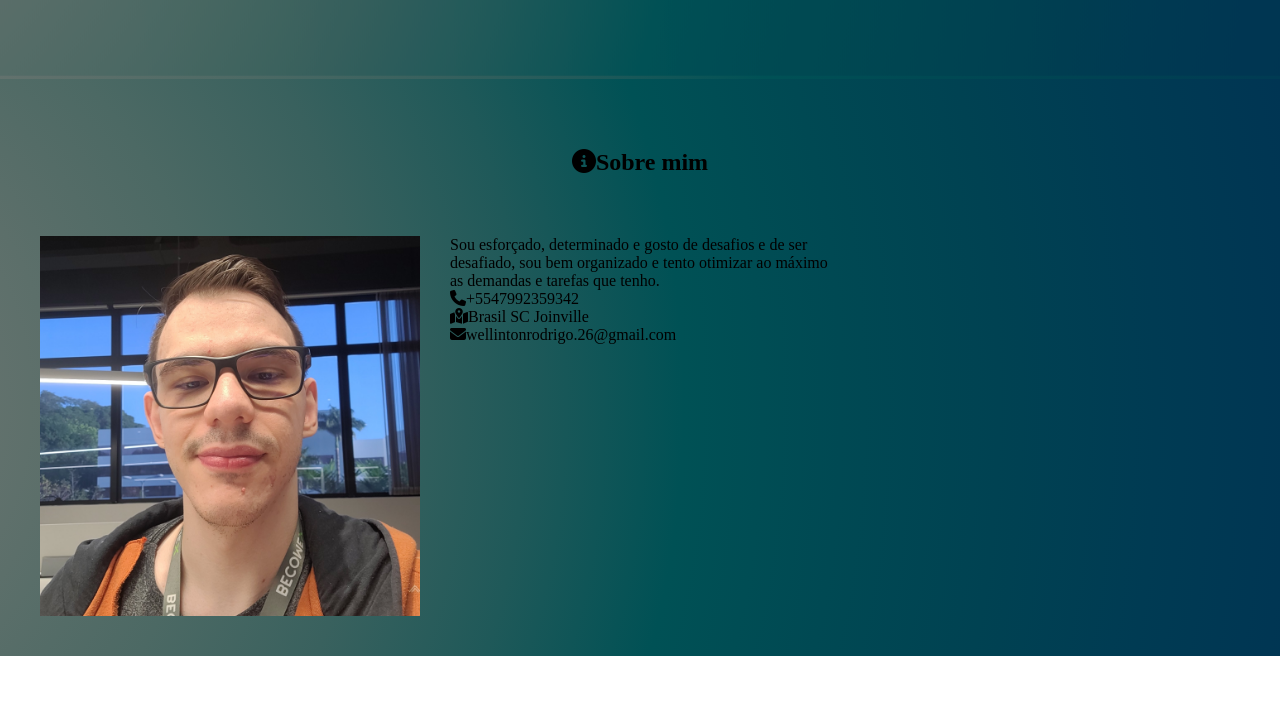
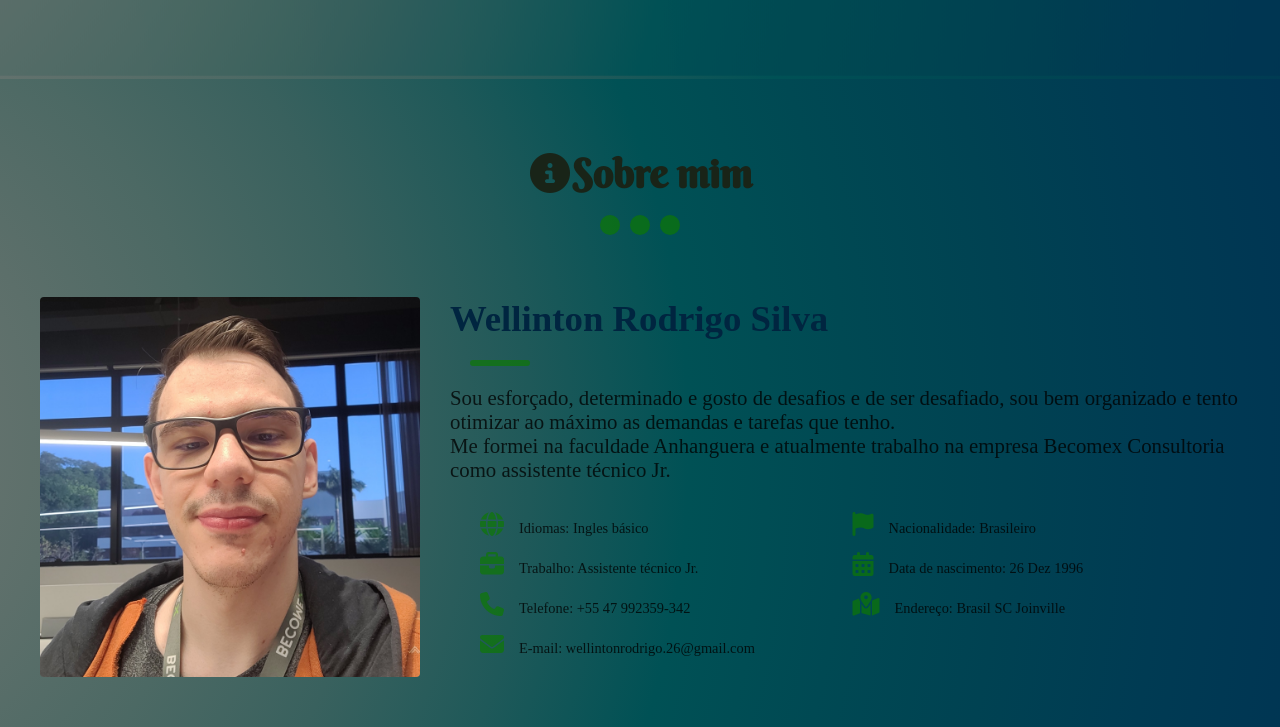
Before and after one commit to WellintonRodrigo/PortifolioWellinton, a plain HTML site: page LANDING PAGE - portfólio/index.html in a window 1280 px wide. Shown: the part 660-1387 px from the top of the page. Before the commit the page ends 1316 px from the top, so only its background shows below. Drawn offline with Linux system fonts and the light colour scheme.

Commit message:
Atualizações dos arquivos do portifolio
Portifolio V1.3

```diff
--- a/LANDING PAGE - portfólio/asset/css/style.css
+++ b/LANDING PAGE - portfólio/asset/css/style.css
@@ -45,6 +45,7 @@ header samp{
 .img-responsive{
     max-width: 100%;
     padding: 1rem;
+
 }
 .section-div{
     animation: inicializar 7s forwards;
@@ -136,3 +137,117 @@ main{
     text-align: center;
     color: #000;
 }
+
+.sobre_titulo h1{
+    font-size:2.5rem;
+    color :#192418;
+    margin-bottom: 15px;
+    font-family: "Berkshire Swash", cursive;
+}
+
+.fa-circle-info{
+    color: #192418;
+     padding: 2px;
+}
+
+.sobre_titulo  .buttons{
+    display: flex;
+    gap: 10px;
+    justify-content: center;
+    padding: 2px;
+}
+.buttons span{
+    height: 20px;
+    width: 20px;
+    border-radius: 50%;
+    background-color: #0e7902ad;
+}
+
+.sobre img{ /*Essa transição desfoca um pouco a imagem*/
+    animation: lado_secao 5s ease-in-out forwards;
+    cursor: pointer;
+    grid:2;
+    max-width: 100%;
+    border-radius: 4px;
+    filter: blur(0);
+}
+.sobre img:hover{
+    transition: .5s ease-in;
+    filter: blur(1px);
+}
+
+.sobre_conteudo{
+    animation: sobe_secao .6s ease-in-out forwards;
+    grid-column: 2/-1;
+    display:grid;
+    grid-template-columns: 1fr 1fr;
+    color: #000000c5;
+
+}
+
+.sobre_texto{
+    display:grid;
+    grid-column:1/-1;
+    grid-template-columns: 1fr 1fr;
+
+}
+
+.sobre_texto h1{
+    font-size:2.3rem;
+    color: #002540;
+    grid-column: 1/-1;
+}
+.sobre_texto h1::after{
+    background-color:#0e7902ad;
+    height: 6px;
+    width: 60px;
+    margin: 20px;
+    content: "";
+    display: block;
+    border-radius: 5px;
+}
+.sobre_texto p{
+    font-size: 1.3rem;
+    grid-column: 1/-1;
+}
+
+.sobre_info{
+    margin: 30px;
+    display: grid;
+    grid-template-columns: 1fr 1fr;
+    grid-column: 1/-1;
+    gap: 15px;
+    align-items: center;
+}
+
+.sobre_info i{
+    color: #0e7902ad;
+    display: inline-block;
+    padding-right: 15px;
+    font-size:1.5rem;
+}
+.sobre_info p{
+    font-size:.9rem;
+}
+
+@keyframes sobe_secao {
+    from {
+        transition: .5s;
+        transform: translate3d(60px, 0, 0);
+    }
+    to {
+        transform: translate3d(0, 0, 0);
+    }
+
+}
+
+@keyframes lado_secao {
+    from {
+        transition: .5s;
+        transform: translate3d(-60px, 0, 0);
+    }
+    to {
+        transform: translate3d(0, 0, 0);
+    }
+
+}
--- a/LANDING PAGE - portfólio/index.html
+++ b/LANDING PAGE - portfólio/index.html
@@ -41,6 +41,7 @@
         <article aria-label="seção sobre mim" class="sobre">
           <div class="sobre_titulo">
           <h1><i class="fa-solid fa-circle-info"></i>Sobre mim</h1>
+
           <div class="buttons">
             <span></span>
             <span></span>
@@ -53,13 +54,23 @@
       <div class="sobre_conteudo">
 
         <div class="sobre_texto">
-          <p>Sou esforçado, determinado e gosto de desafios e de ser desafiado, sou bem organizado e tento otimizar ao máximo as demandas e tarefas que tenho.</p>
+          <h1>Wellinton Rodrigo Silva</h1>
+
+          <p>Sou esforçado, determinado e gosto de desafios e de ser desafiado, sou bem organizado e tento otimizar ao máximo as demandas e tarefas que tenho. <br>
+          Me formei na faculdade Anhanguera e atualmente trabalho na empresa Becomex Consultoria como assistente técnico Jr.
+          </p>
+
+
         </div>
 
         <div class="sobre_info">
-          <p><i class="fa-solid fa-phone"></i>+5547992359342</p>
-          <p><i class="fa-solid fa-map-location-dot"></i>Brasil SC Joinville</p>
-          <p><i class="fa-solid fa-envelope"></i>wellintonrodrigo.26@gmail.com</p>
+          <p><i class="fa-solid fa-globe"></i>Idiomas: Ingles básico </p>
+          <p><i class="fa-solid fa-flag"></i>Nacionalidade: Brasileiro</p>
+          <p><i class="fa-solid fa-briefcase"></i>Trabalho: Assistente técnico Jr.</p>
+          <p><i class="fa-solid fa-calendar-days"></i>Data de nascimento: 26 Dez 1996</p>
+          <p><i class="fa-solid fa-phone"></i>Telefone: +55 47 992359-342</p>
+          <p><i class="fa-solid fa-map-location-dot"></i>Endereço: Brasil SC Joinville</p>
+          <p><i class="fa-solid fa-envelope"></i>E-mail: wellintonrodrigo.26@gmail.com</p>
         </div>
       </div>
 
```
